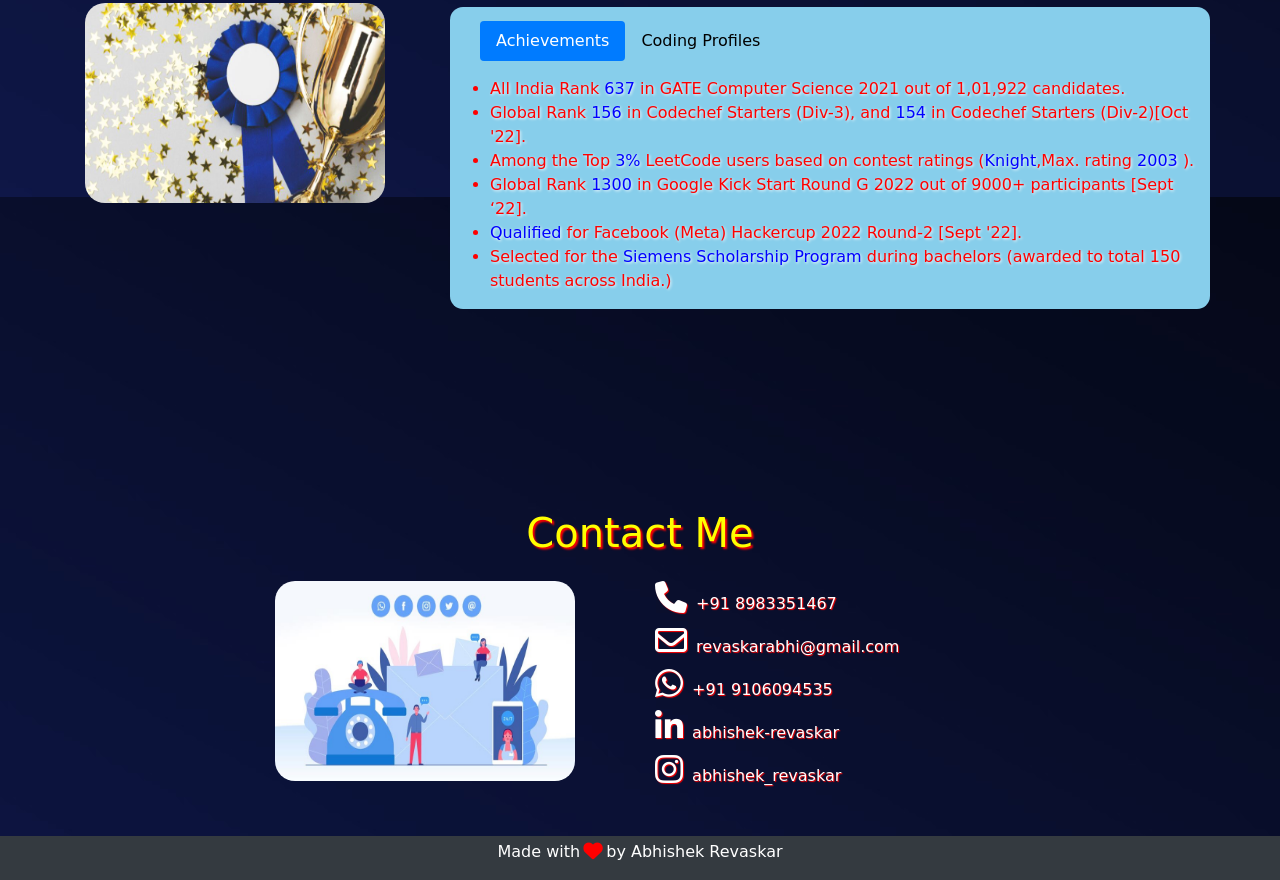
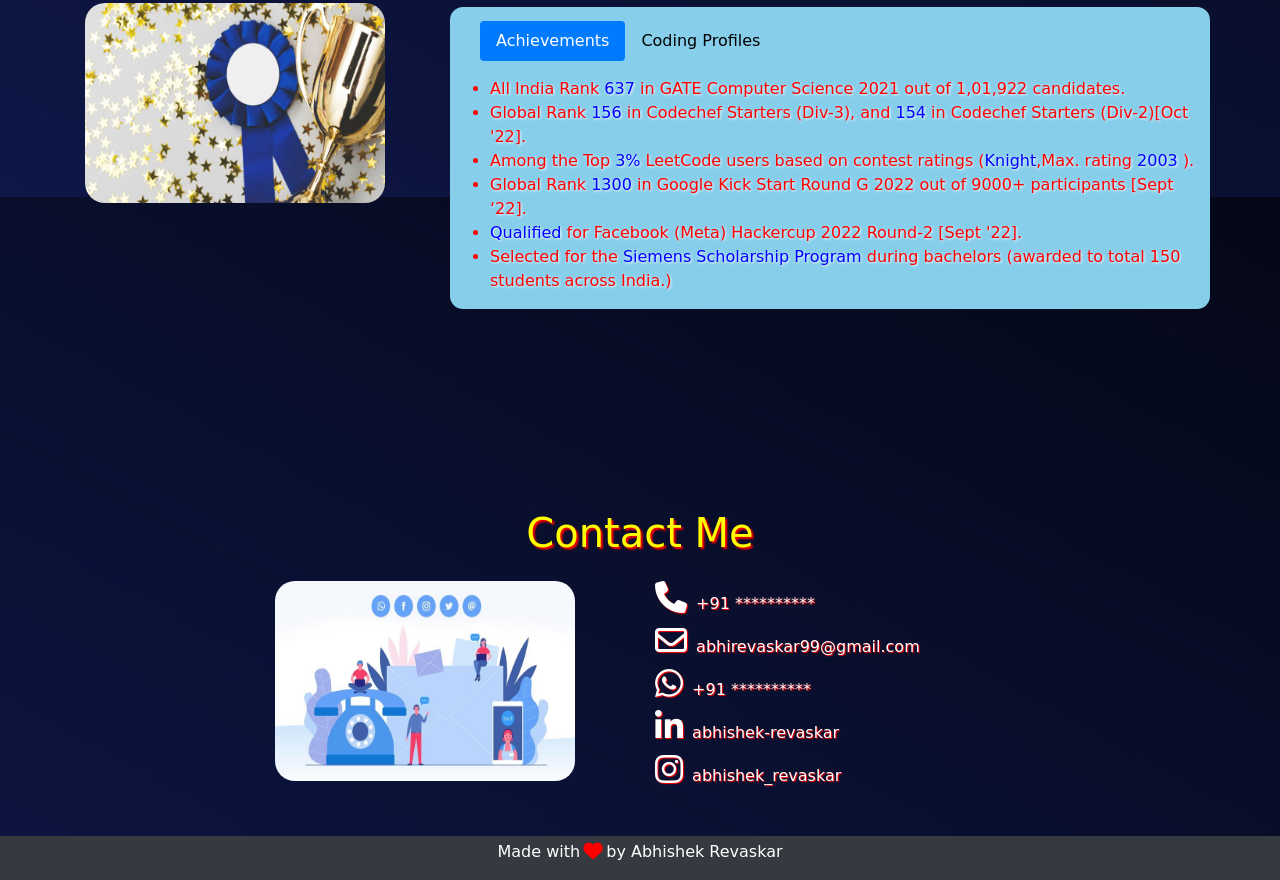
Before and after one commit to abhi-revaskar/Personal-Portfolio-Website, a plain HTML site: page index.html in a window 1280 px wide. Shown: the part 4168-5048 px from the top of the page. Drawn offline with nearby package versions, Linux system fonts and the light colour scheme.

Commit message:
Update index.html
Blur sensitive info

```diff
--- a/index.html
+++ b/index.html
@@ -440,17 +440,17 @@
                             <div class="col-md-4 mt-2 conts">
 
                                 <div class="mt-0">
-                                    <i class="fa-solid fa-phone fa-2x"></i> <a href="tel:+918983351467" class="ml-1">+91 8983351467 </a>
+                                    <i class="fa-solid fa-phone fa-2x"></i> <a href="tel:+91**********" class="ml-1">+91 ********** </a>
                                 </div>
 
 
                                 <div class="mt-2">
-                                    <i class="fa-regular fa-envelope fa-2x"></i> <a href="mailto:revaskarabhi@gmail.com" class="ml-1">revaskarabhi@gmail.com</a>
+                                    <i class="fa-regular fa-envelope fa-2x"></i> <a href="mailto:abhirevaskar99@gmail.com" class="ml-1">abhirevaskar99@gmail.com</a>
                                 </div>
 
 
                                 <div class="mt-2">
-                                    <i class="fa-brands fa-whatsapp fa-2x"></i> <a href="https://whatsapp.com" target="_blank" class="ml-1">+91 9106094535</a>
+                                    <i class="fa-brands fa-whatsapp fa-2x"></i> <a href="https://whatsapp.com" target="_blank" class="ml-1">+91 **********</a>
                                 </div>
                                 <div class="mt-2">
                                     <i class="fa-brands fa-linkedin-in fa-2x"> </i> <a href="https://www.linkedin.com/in/abhishek-revaskar/" target="_blank" class="ml-1">abhishek-revaskar</a>
```
